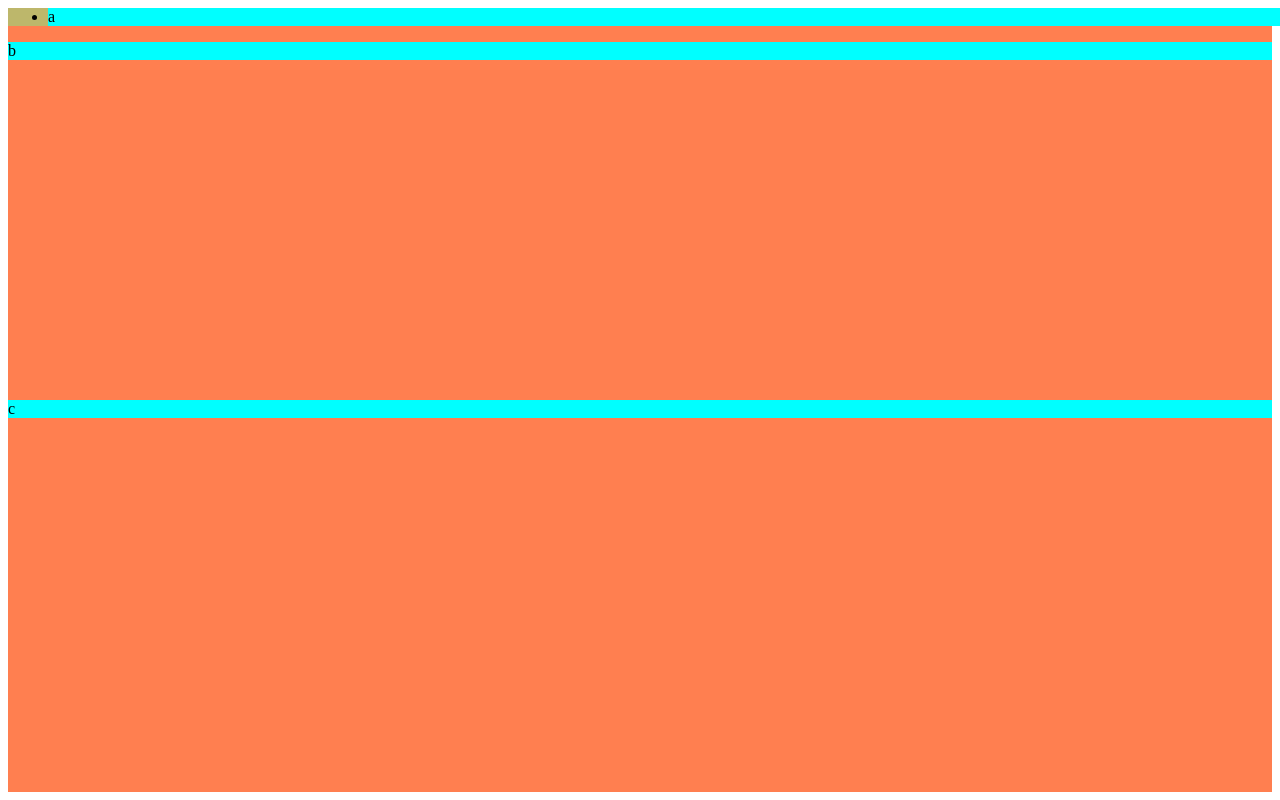
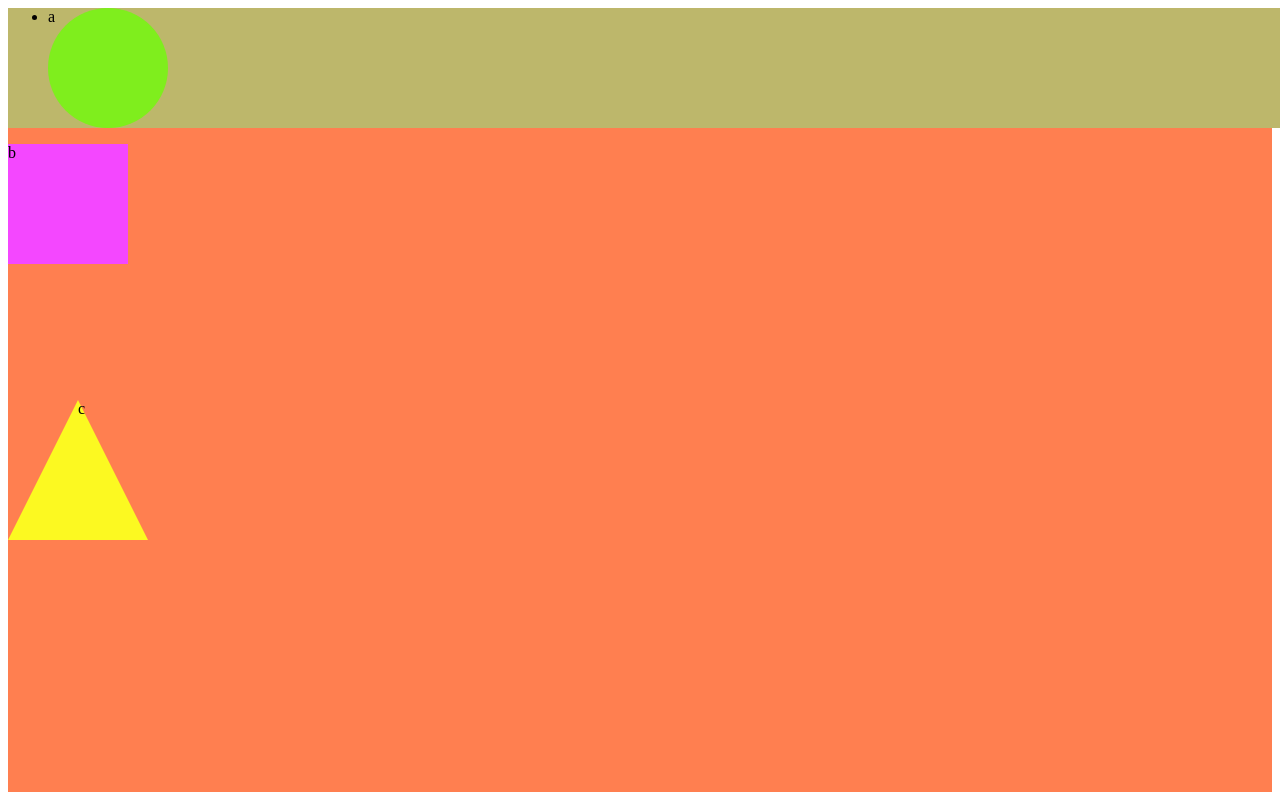
Before and after one commit to McHady/node_selector, a plain HTML site: page index.html in a window 1280 px wide. Shown: the top 800 px of the page. Drawn offline with Linux system fonts and the light colour scheme.

Commit message:
updated layout elements

```diff
--- a/index.html
+++ b/index.html
@@ -7,12 +7,12 @@
         <div class="wrapper a">
             <div class="inner a-a">
                 <ul class="list a-a-a">
-                    <li class="ele a-a-a-a">a</li>
+                    <li class="ele a-a-a-a" id="circle">a</li>
                 </ul>
-                <div class="ele a-a-b">b</div>
+                <div class="ele a-a-b" id="square">b</div>
             </div>
             <div class="inner a-b">
-                <div class="ele a-b-a">c</div>
+                <div class="ele a-b-a" id="triangle">c</div>
             </div>
         </div>
     </body>
--- a/styles.css
+++ b/styles.css
@@ -16,9 +16,6 @@ div {
 
 .ele {
     position: relative;
-    width: 100%;
-    height: auto;
-    background-color: cyan;
 }
 
 .list {
@@ -26,3 +23,24 @@ div {
     height: auto;
     background-color: darkkhaki;
 }
+
+#circle {
+    width: 120px;
+    height: 120px;
+    border-radius: 60px;
+    background: #7fee1d;
+}
+
+#square {
+    width: 120px;
+    height: 120px;
+    background: #f447ff;
+}
+
+#triangle {
+    width: 0;
+    height: 0;
+    border-bottom: 140px solid #fcf921;
+    border-left: 70px solid transparent;
+    border-right: 70px solid transparent;
+}
```
